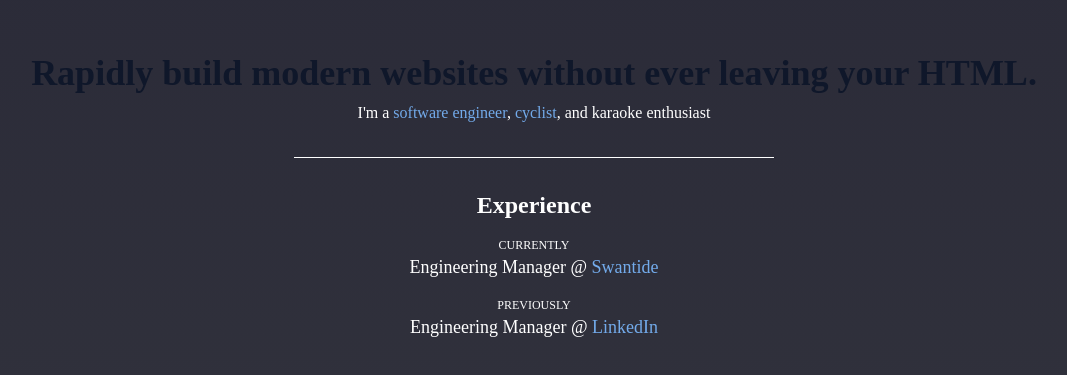
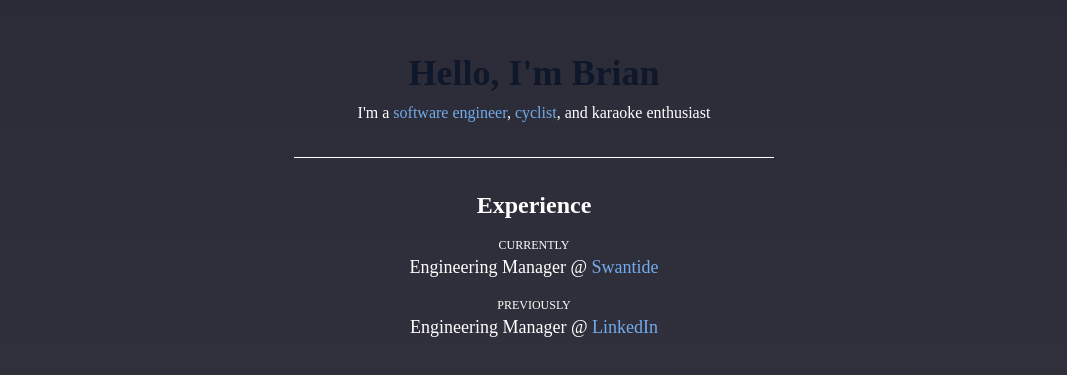
Before and after one commit to broldak/broldak.github.io, a Next.js app: page / in a window 1280 px wide. Shown: the part 203-578 px from the top of the page, without its empty margins (106-1173 px from the left). Built offline with nearby package versions, Linux system fonts and the light colour scheme; a web font is replaced by a local one.

Commit message:
fix font

```diff
--- a/app/page.tsx
+++ b/app/page.tsx
@@ -4,8 +4,8 @@ export default function Home() {
   return (
     <main className="flex h-[100dvh] flex-col items-center justify-between p-16">
       <div className="flex flex-col flex-1 z-10 min-h-full max-w-5xl w-full items-center justify-center">
-        <h1 className="font-sans font-bold text-4xl text-center text-slate-900 dark:text-white">
-          Rapidly build modern websites without ever leaving your HTML.
+        <h1 className="font-bold text-4xl text-center text-slate-900 dark:text-white">
+          Hello, I'm Brian
         </h1>
         <p className="mt-2 text-center">
           I'm a{" "}
```
